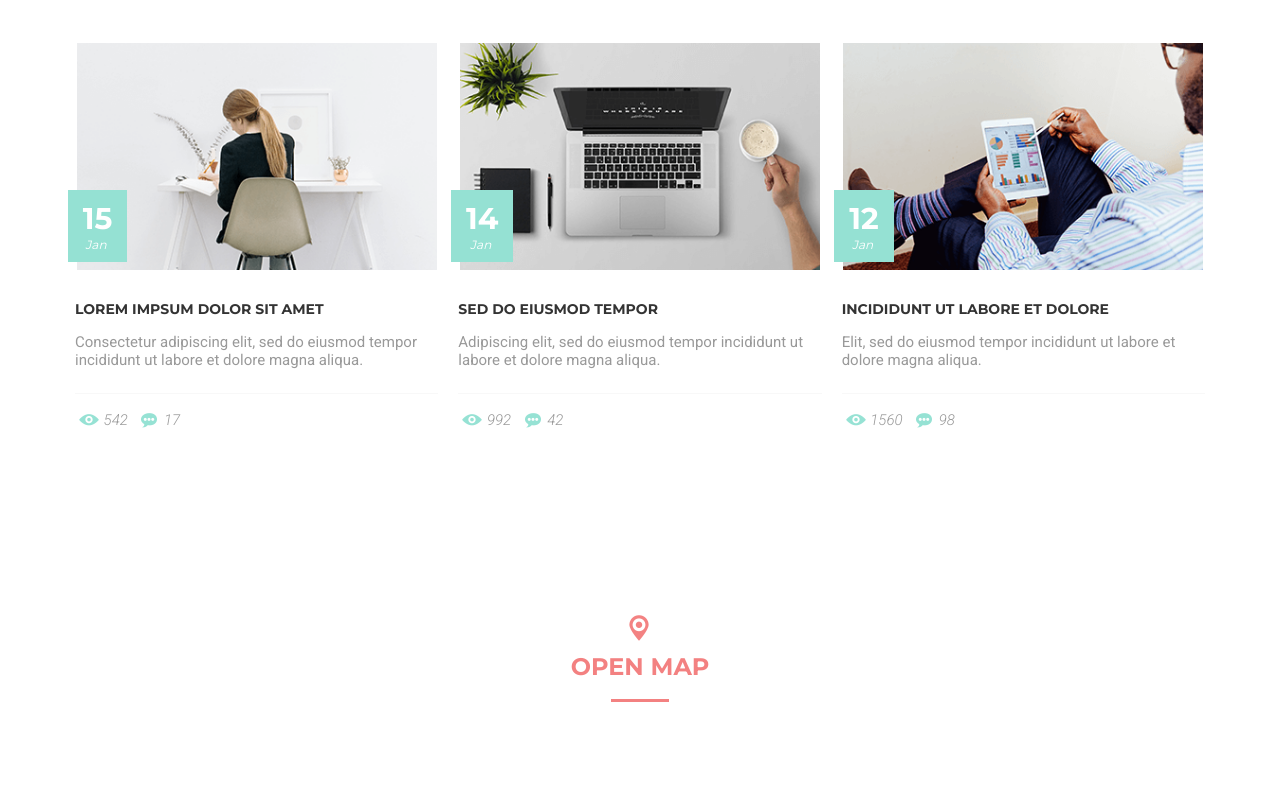
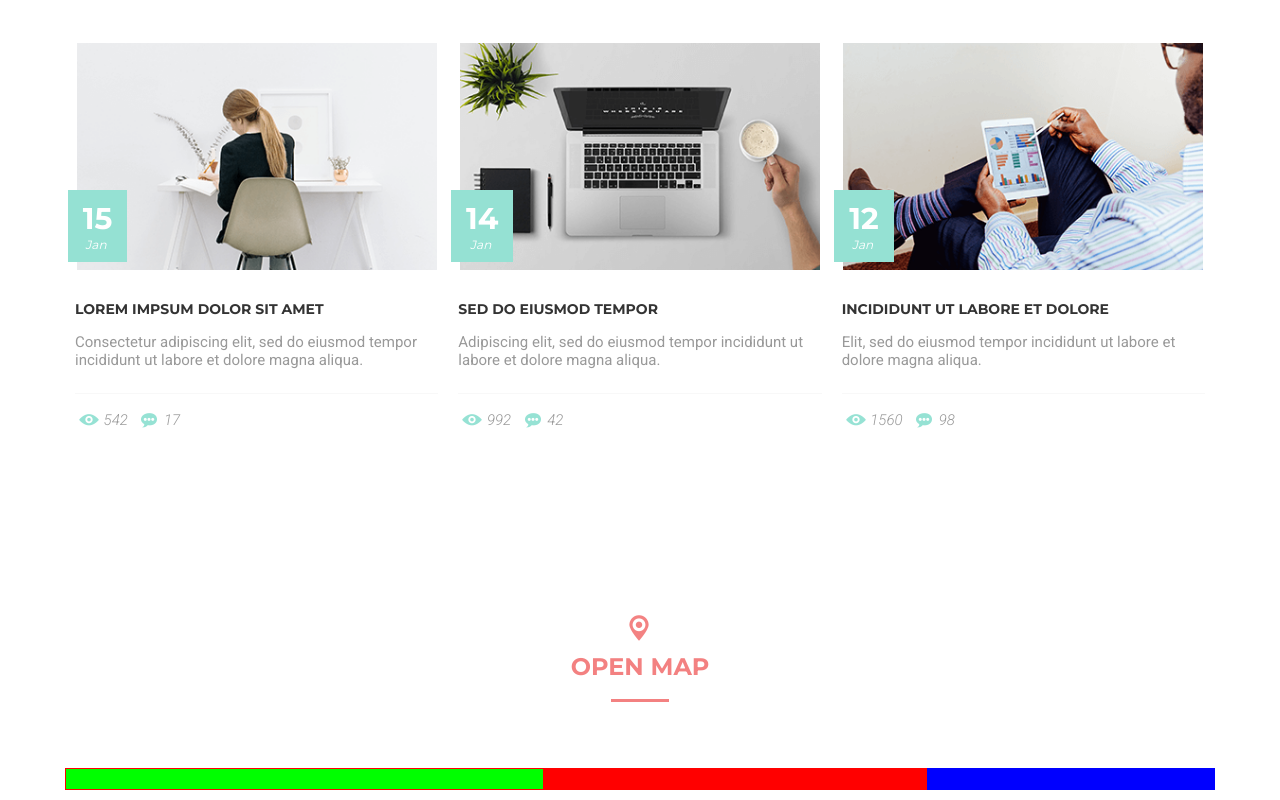
Before and after one commit to MateuszBieniek92/MoGo-Website, a plain HTML site: page index.html in a window 1280 px wide. Shown: the part 8329-9129 px from the top of the page. Before the commit the page ends 9087 px from the top, so only its background shows below. Drawn offline with Linux system fonts and the light colour scheme.

Commit message:
Added counter to mid section1-2, footer v1.

```diff
--- a/index.html
+++ b/index.html
@@ -99,31 +99,31 @@
             <ul class="counter">
                 <li>
                     <ul>
-                        <li>42</li>
+                        <li class="count">42</li>
                         <li>WEB DESIGN PROJECTS</li>
                     </ul>
                 </li>
                 <li>
                     <ul>
-                        <li>123</li>
+                        <li class="count">123</li>
                         <li>HAPPY CLIENTS</li>
                     </ul>
                 </li>
                 <li>
                     <ul>
-                        <li>15</li>
+                        <li class="count">15</li>
                         <li>AWARD WINNER</li>
                     </ul>
                 </li>
                 <li>
                     <ul>
-                        <li>99</li>
+                        <li class="count">99</li>
                         <li>CUP OF COFFEE</li>
                     </ul>
                 </li>
                 <li>
                     <ul>
-                        <li>22</li>
+                        <li class="count">22</li>
                         <li>MEMBERS</li>
                     </ul>
                 </li>
@@ -475,6 +475,23 @@
             <div class="line"></div>
         </div>
     </section>
+    <footer>
+        <div class="container row">
+            <div class="col-12">
+                <div class="footer-content">
+                    <div class="text-and-social col-5">
+
+                    </div>
+                    <div class="blogs col-4">
+
+                    </div>
+                    <div class="instagram-images col-3">
+
+                    </div>
+                </div>
+            </div>
+        </div>
+    </footer>
 </body>
 
 <script src="js/jquery-3.2.0.min.js" type="text/javascript"></script>
--- a/js/animation.js
+++ b/js/animation.js
@@ -53,4 +53,27 @@ $(function () {
         barFour.removeClass('color');
     });
 
+    // counter mid section 1-2
+
+    let countNumbers = $('.count');
+
+    countNumbers.each(function () {
+    $(this).prop('Counter',0).animate({
+        Counter: $(this).text()
+    }, {
+        duration: 4000,
+        easing: 'swing',
+        step: function (now) {
+            $(this).text(Math.ceil(now));
+        }
+    });
 });
+
+
+
+
+
+
+
+
+});
--- /dev/null
+++ b/scss/partials/_footer.scss
@@ -0,0 +1,36 @@
+footer {
+    .footer-content {
+        display: flex;
+        justify-content: center;
+        flex-wrap: wrap;
+        width: 100%;
+        .text-and-social {
+            background: lime;
+            border: 1px solid red;
+        }
+        .blogs {
+            background: red;
+        }
+        .instagram-images {
+            background: blue;
+        }
+        .col-5 {
+            width: 100%;
+            @media (min-width: 900px) {
+                width: 41.66667%;
+            }
+        }
+        .col-4 {
+            width: 100%;
+            @media (min-width: 900px) {
+                width: 33.33333%;
+            }
+        }
+        .col-3 {
+            width: 100%;
+            @media (min-width: 900px) {
+                width: 25%;
+            }
+        }
+    }
+}
```
Also changed, not shown: css/main.css.
